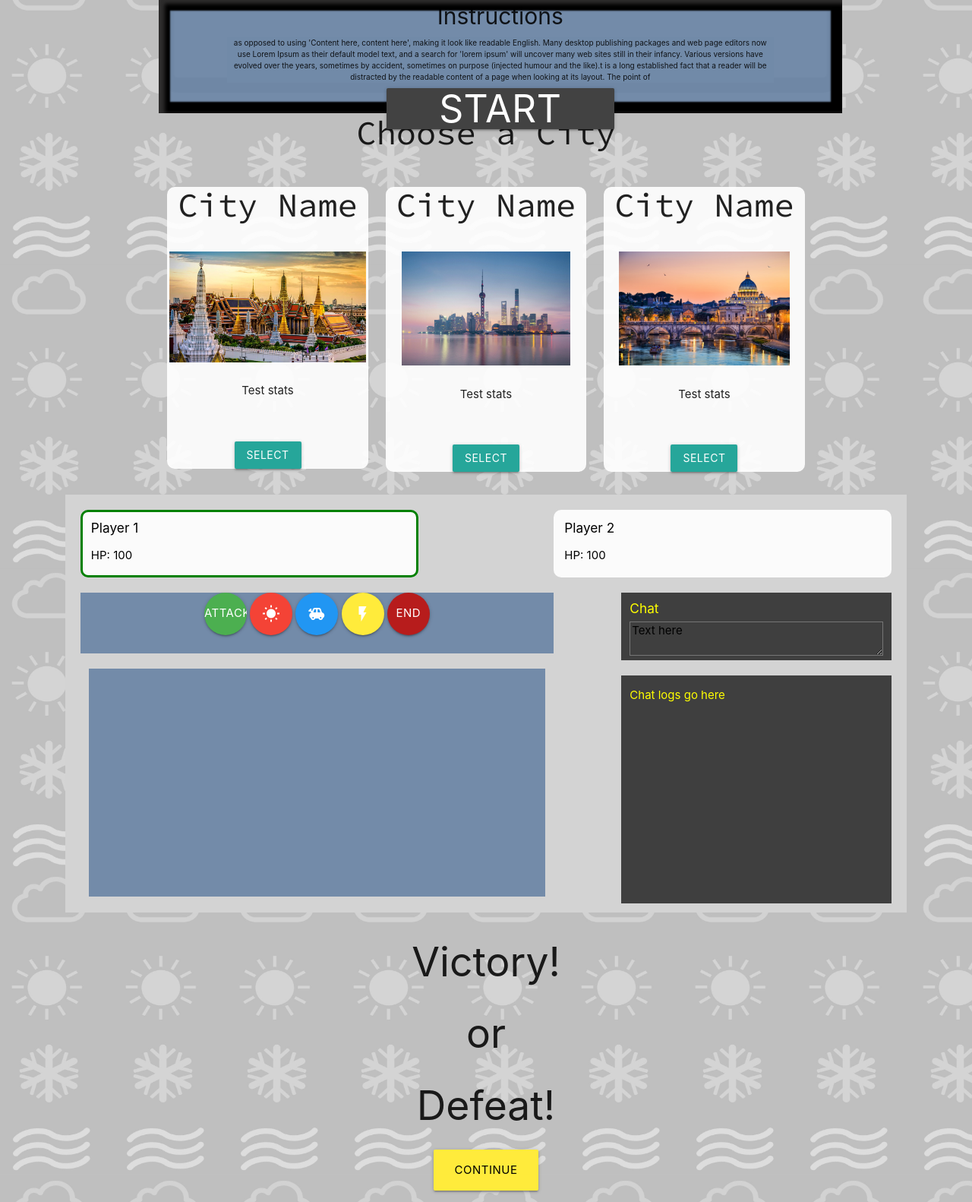
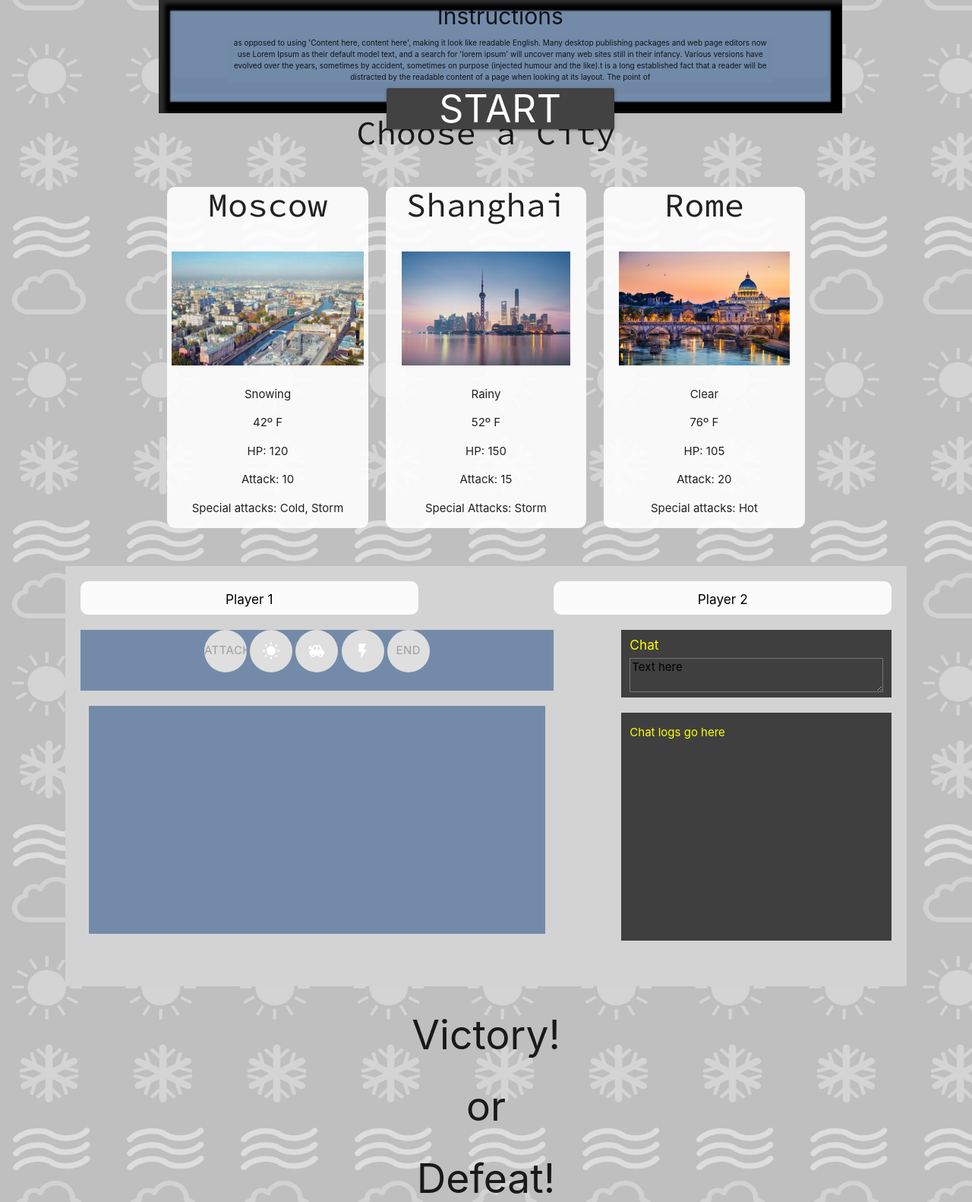
Before and after one commit to ac3charland/WeatherWars, a PHP site: page / in a window 1280 px wide. Shown: the part 452-2034 px from the top of the page at 76% size. Run offline with PHP 8.4, Linux system fonts and the light colour scheme; some libraries are stand-ins or nearby versions.

Commit message:
Stats from selected city now transfer to P1 and P2 upon selection.

```diff
--- a/assets/javascript/game.js
+++ b/assets/javascript/game.js
@@ -157,7 +157,10 @@ function Player(cloudCover, atk, hp) {
     this.atk = atk;
     this.hp = hp;
     this.isFrozen = false;
-    this.stormDisabled=false;
+    this.stormDisabled=true;
+    this.stormIncapable=true;
+    this.hotDisabled=true;
+    this.coldDisabled=true;
     // dfs:0,
     // if (cloudCover >= 7) {
     //     dfs = dfs + 15;
@@ -374,7 +377,9 @@ var Game = {
         // Then, if both players are still alive, check to see whose turn it is.
         if (!this.GameOver) {
             if (this.Player1turn) {
-                console.log("Player 1's turn. StormDisabled status: " + this.Player1.stormDisabled);
+                if(this.Player1.stormIncapable) {
+                    this.Player1.stormDisabled = true;
+                }
                 if (!this.Player1.isFrozen) {
                     // Run chosen attack function by player 1
                     if (id === "attack") {
@@ -408,7 +413,9 @@ var Game = {
                 }
             }
             else if (this.Player2turn) {
-                console.log("Player 2's turn. StormDisabled status: " + this.Player2.stormDisabled);
+                if (this.Player2.stormIncapable) {
+                    this.Player2.stormDisabled = true;
+                }
                 if (!this.Player2.isFrozen) {
                     // Run chosen attack function by player 2
                     if (id === "attack") {
--- a/assets/javascript/index.js
+++ b/assets/javascript/index.js
@@ -1,3 +1,24 @@
+var player1Selected = false;
+var player2Selected = false;
+
+function createPlayer(player, hp, atk, special) {
+    player.hp = parseInt(hp);
+    player.atk = parseInt(atk);
+
+    if (special.includes("Hot")) {
+        player.hotDisabled = false;
+    }
+
+    if (special.includes("Cold")) {
+        player.coldDisabled = false;
+    }
+
+    if (special.includes("Storm")) {
+        player.stormIncapable = false;
+        player.stormDisabled = false;
+    }
+}
+
 function updateDOMhp() {
     $("#p1hp").text(Game.Player1.hp);
     $("#p2hp").text(Game.Player2.hp);
@@ -5,26 +26,37 @@ function updateDOMhp() {
 
 function disableButtons() {
     var player1 = Game.Player1;
-    var player2 = Game. Player2;
+    var player2 = Game.Player2;
+    if (!player1Selected || !player2Selected) {
+        $("#attack, #cold, #hot, #storm, #end").attr("disabled", true);
+        return;
+    } else {
+        $("#end").attr("disabled", false);
+    }
 
     if (Game.Player1turn) {
-        if (player1.isFrozen) {
+        $("#attack, #cold, #hot, #storm").attr("disabled", false);
+
+        if (player1.hotDisabled)
+            $("#hot").attr("disabled", true);
+        if (player1.coldDisabled)
+            $("#cold").attr("disabled", true);
+        if (player1.stormDisabled)
+            $("#storm").attr("disabled", true);
+        if (player1.isFrozen)
             $("#attack, #cold, #hot, #storm").attr("disabled", true);
-        } else if (player1.stormDisabled) {
+
+    } else if (Game.Player2turn) {
+        $("#attack, #cold, #hot, #storm").attr("disabled", false);
+
+        if(player2.hotDisabled)
+            $("#hot").attr("disabled", true);
+        if(player2.coldDisabled)
+            $("#cold").attr("disabled", true);
+        if (player2.stormDisabled)
             $("#storm").attr("disabled", true);
-            $("#attack, #cold, #hot").attr("disabled", false);
-        } else {
-            $("#attack, #cold, #hot, #storm").attr("disabled", false);
-        }
-    } else if (Game.Player2turn) {
-        if (player2.isFrozen) {
+        if (player2.isFrozen)
             $("#attack, #cold, #hot, #storm").attr("disabled", true);
-        } else if (player2.stormDisabled) {
-            $("#storm").attr("disabled", true);
-            $("#attack, #cold, #hot").attr("disabled", false);
-        } else {
-            $("#attack, #cold, #hot, #storm").attr("disabled", false);
-        }
     }
 }
 
@@ -40,9 +72,7 @@ function highlightCurrentPlayer() {
 
 
 $(document).ready(function() {
-    updateDOMhp();
-    highlightCurrentPlayer();
-
+    disableButtons();
 
 
     $(document).on("click", "#attack", function() {
@@ -107,4 +137,50 @@ $(document).ready(function() {
         disableButtons();
         highlightCurrentPlayer();
     })
+
+    $(document).on("click", ".city", function() {
+        var name = $(this).find(".city-name").text();
+        var hp = $(this).find(".selection-hp").text();
+        var atk = $(this).find(".selection-atk").text();
+        var special = $(this).find(".selection-special").text();
+        var src = $(this).find(".city-image").attr("src");
+
+        if (!player1Selected) {
+            createPlayer(Game.Player1, hp, atk, special);
+            $("#p1name").text("Player 1: " + name);
+
+            var img = $("<img>");
+            img.attr("src", src);
+            img.addClass("city-image");
+            $("#player1").append(img);
+
+            var hpTag = $("<p>");
+            hpTag.text("HP: ");
+            var hpSpan = $("<span id='p1hp'>");
+            hpSpan.text(Game.Player1.hp);
+            hpTag.append(hpSpan);
+            $("#player1").append(hpTag);
+
+            player1Selected = true;
+        } else if (!player2Selected) {
+            createPlayer(Game.Player2, hp, atk, special);
+            $("#p2name").text("Player 2: " + name);
+
+            var img = $("<img>");
+            img.attr("src", src);
+            img.addClass("city-image");
+            $("#player2").append(img);
+
+            var hpTag = $("<p>");
+            hpTag.text("HP: ");
+            var hpSpan = $("<span id='p2hp'>");
+            hpSpan.text(Game.Player2.hp);
+            hpTag.append(hpSpan);
+            $("#player2").append(hpTag);
+
+            player2Selected = true;
+            highlightCurrentPlayer();
+        }
+        disableButtons();
+    })
 })
--- a/assets/style/style.css
+++ b/assets/style/style.css
@@ -51,7 +51,6 @@ border-radius: 25px;
     color: white;
     background-color:rgb(92, 0, 128);
     width: 90%;
-    height: 550px;
     margin-top: 30px;
     margin-left: auto;
     margin-right: auto;
@@ -132,9 +131,18 @@ border-radius: 25px;
     border-radius: 10px;
 }
 
+.city:hover {
+    opacity: 0.9;
+}
+
 .city-image {
     max-width: 90%;
-    max-height: 150px;
+    height: 150px;
+    /* object-fit: cover; */
+}
+
+.player-image {
+    height: 100px;
 }
 
 .paragraph{
--- a/index.html
+++ b/index.html
@@ -68,49 +68,82 @@
                 <div class="col s4">
                     <div class="city">
                         <div class="row">
-                            <h3 class="city-name">City Name</h3>
+                            <h3 class="city-name">Moscow</h3>
                         </div>
                         <div class="row">
-                            <img class="city-image" src="assets/images/bangkok.jpg">
+                            <img class="city-image" src="assets/images/moscow.jpg">
                         </div>
-                        <div class="row">
-                            <p class="city-stats">
-                                Test stats
+                        <div class="row city-stats">
+                            <p>
+                                <span class="weather-summary">Snowing</span>
+                            </p>
+                            <p>
+                                <span class="weather-temp">42</span>º F
+                            </p>
+                            <p>
+                                HP: <span class="selection-hp">120</span>
+                            </p>
+                            <p>
+                                Attack: <span class="selection-atk">10</span>
+                            </p>
+                            <p>
+                                Special attacks: <span class="selection-special">Cold, Storm</span>
                             </p>
                         </div>
-                        <div class="btn waves-effect">Select</div>
                     </div>
                 </div>
                 <div class="col s4">
                     <div class="city">
                         <div class="row">
-                            <h3 class="city-name">City Name</h3>
+                            <h3 class="city-name">Shanghai</h3>
                         </div>
                         <div class="row">
                             <img class="city-image" src="assets/images/shanghai.jpg">
                         </div>
                         <div class="row">
-                            <p class="city-stats">
-                                Test stats
+                            <p>
+                                <span class="weather-summary">Rainy</span>
+                            </p>
+                            <p>
+                                <span class="weather-temp">52</span>º F
+                            </p>
+                            <p>
+                                HP: <span class="selection-hp">150</span>
+                            </p>
+                            <p>
+                                Attack: <span class="selection-atk">15</span>
+                            </p>
+                            <p>
+                                Special Attacks: <span class="selection-special">Storm</span>
                             </p>
                         </div>
-                        <div class="btn waves-effect">Select</div>
                     </div>
                 </div>
                 <div class="col s4">
                     <div class="city">
                         <div class="row">
-                            <h3 class="city-name">City Name</h3>
+                            <h3 class="city-name">Rome</h3>
                         </div>
                         <div class="row">
                             <img class="city-image" src="assets/images/rome.jpg">
                         </div>
                         <div class="row">
-                            <p class="city-stats">
-                                Test stats
+                            <p>
+                                <span class="weather-summary">Clear</span>
+                            </p>
+                            <p>
+                                <span class="weather-temp">76</span>º F
+                            </p>
+                            <p>
+                                HP: <span class="selection-hp">105</span>
+                            </p>
+                            <p>
+                                Attack: <span class="selection-atk">20</span>
+                            </p>
+                            <p>
+                                Special attacks: <span class="selection-special">Hot</span>
                             </p>
                         </div>
-                        <div class="btn waves-effect">Select</div>
                     </div>
                 </div>
             </div>
@@ -125,14 +158,12 @@
                 <div id="player1Window"></div>
                 <div id="player2Window"></div>
             </div> -->
-            <div id="player1" class="col s5 player-tile">
-                <h6>Player 1</h6>
-                <p>HP: <span id="p1hp">60</span></p>
+            <div id="player1" class="col s5 player-tile center-align">
+                <h6 id="p1name">Player 1</h6>
             </div>
             <div class="col s2"></div>
-            <div id="player2" class="col s5 player-tile">
-                <h6>Player 2</h6>
-                <p>HP: <span id="p2hp">60</span></p>
+            <div id="player2" class="col s5 player-tile center-align">
+                <h6 id="p2name">Player 2</h6>
             </div>
         </div>
         <!-- Row 2, 2 Columns: buttons and chatbox-->
```
Lines whose indentation alone changed are shown as unchanged.
